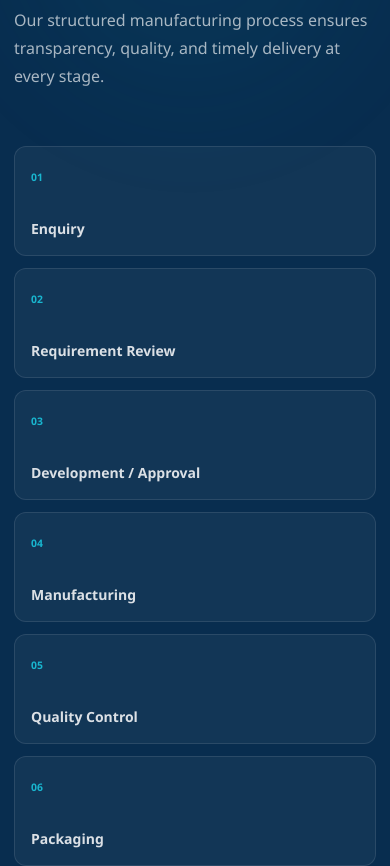
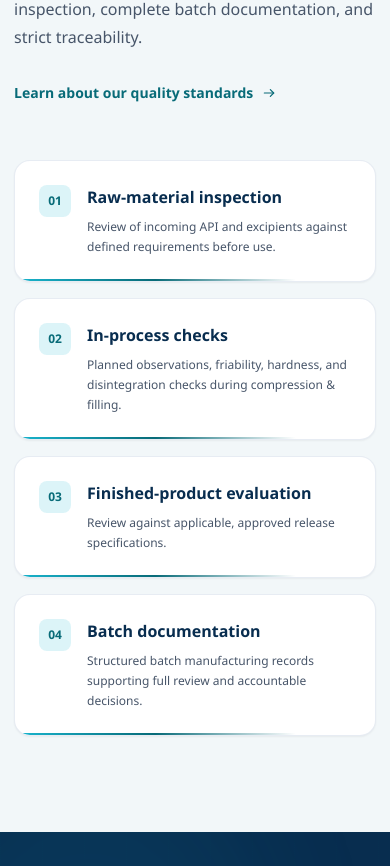
Before and after one commit to 12Chirag12/Renu-Website, a Next.js app: page / in a window 390 px wide. Shown: the part 9193-10059 px from the top of the page. Built offline with nearby package versions, Linux system fonts and the light colour scheme.

Commit message:
process from home removed

```diff
--- a/app/page.tsx
+++ b/app/page.tsx
@@ -2,7 +2,6 @@ import Image from "next/image";
 import Link from "next/link";
 import { Icon } from "@/components/ui/Icon";
 import { SectionHeading } from "@/components/ui/SectionHeading";
-import { ProcessTimeline } from "@/components/ui/ProcessTimeline";
 import { CTABanner } from "@/components/ui/CTABanner";
 import { ServiceCard } from "@/components/ui/ServiceCard";
 import { InteractiveMetrics } from "@/components/ui/InteractiveMetrics";
@@ -469,35 +468,6 @@ function WhyChooseUs() {
   );
 }
 
-/* ── Process Timeline ───────────────────────────────── */
-const processSteps = [
-  "Enquiry",
-  "Requirement Review",
-  "Development / Approval",
-  "Manufacturing",
-  "Quality Control",
-  "Packaging",
-  "Dispatch",
-];
-
-function ProcessSection() {
-  return (
-    <section className="relative overflow-hidden bg-navy py-24 text-white sm:py-32">
-      <div className="glow-orb top-0 right-0 h-96 w-96 bg-cyan/15" aria-hidden="true" />
-      <div className="container-shell relative">
-        <SectionHeading
-          kicker="Engagement process"
-          title="From enquiry to dispatch — a clear path."
-          body="Our structured manufacturing process ensures transparency, quality, and timely delivery at every stage."
-          dark
-        />
-        <div className="mt-14">
-          <ProcessTimeline steps={processSteps} dark />
-        </div>
-      </div>
-    </section>
-  );
-}
 
 /* ── Quality Preview ────────────────────────────────── */
 function QualityPreview() {
@@ -553,7 +523,6 @@ export default function HomePage() {
       <DosageSpotlight />
       <ServicesOverview />
       <WhyChooseUs />
-      <ProcessSection />
       <QualityPreview />
       <CTABanner
         kicker="Ready to partner?"
```
